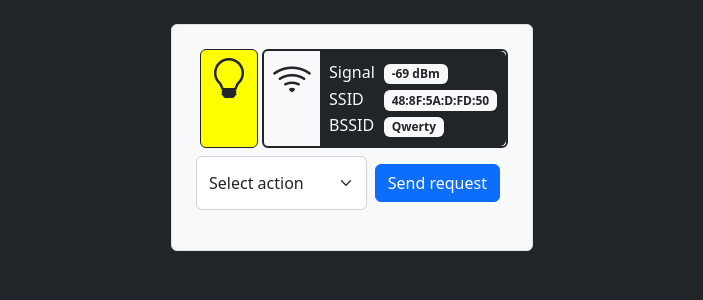
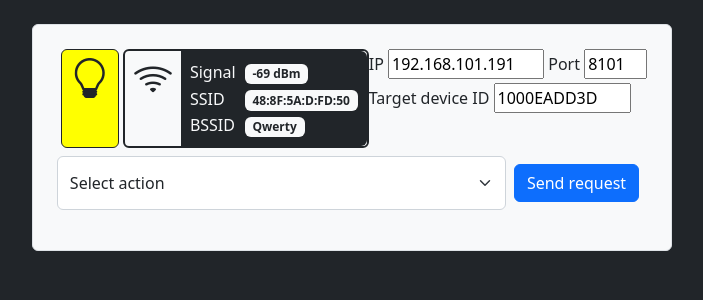
Before and after one commit to WilliamPeterDunn/sonoff, a PHP site: page / in a window 1280 px wide. Shown: the top 300 px of the page, without its empty margins (288-991 px from the left). Run offline with PHP 8.4, Linux system fonts and the light colour scheme.

Commit message:
Add favicon

```diff
--- a/index.php
+++ b/index.php
@@ -1,6 +1,7 @@
 <html>
   <head>
     <title>Sonoff controller</title>
+	<link rel="icon" href="/sonoff/favicon.ico" type="image/x-icon" />
 	<link rel="stylesheet" href="https://cdn.jsdelivr.net/npm/bootstrap@5.2.2/dist/css/bootstrap.min.css">
 	<link rel="stylesheet" href="https://cdn.jsdelivr.net/npm/bootstrap-icons@1.10.3/font/bootstrap-icons.css">
 	<script src="https://code.jquery.com/jquery-3.6.1.min.js"></script>
@@ -146,16 +147,24 @@ function callDeviceAPI($url, $json){
 				  <div class="d-none h1 bi bi-lightbulb border-dark border rounded p-2 mx-1" style='background-color:red;'></div>
 				  <div class="d-none h1 bi bi-lightbulb border-dark border rounded p-2 mx-1"></div>
 
-
 					<div class='d-flex border rounded border-dark border-2 mb-2'>
 						<div class="h1 bi bi-wifi rounded p-2"></div>
 						<div class='p-2 bg-dark text-light text-start m-0 rounded-end'>
 						<table class='text-light'>
-						<tr><td class='pe-2'>Signal</td><td><div class='badge bg-light text-dark mt-1'>-69 dBm</div></td></tr>
-						<tr><td class='pe-2'>SSID</td><td><div class='badge bg-light text-dark mt-1'>48:8F:5A:D:FD:50</div></td></tr>
-						<tr><td class='pe-2'>BSSID</td><td><div class='badge bg-light text-dark mt-1'>Qwerty</div></td></tr>
+							<tr><td class='pe-2'>Signal</td><td><div class='badge bg-light text-dark mt-1'>-69 dBm</div>		</td></tr>
+							<tr><td class='pe-2'>SSID</td><td><div class='badge bg-light text-dark mt-1'>48:8F:5A:D:FD:50</div>	</td></tr>
+							<tr><td class='pe-2'>BSSID</td><td><div class='badge bg-light text-dark mt-1'>Qwerty</div>			</td></tr>
 						</table>
 						</div>
+					</div>
+
+					<div class='configinput'>
+						<label for="IP_address">IP</label>
+						<input type='text' id='IP_address' name='IP_address' size='11' value = '192.168.101.191'>
+						<label for="IP_address">Port</label>
+						<input type='text' id='port' name='port' value = '8101' size='1'>			 <br>
+						<label for="IP_address">Target device ID</label>
+						<input class='my-1' type='text' id='target' name='target' value = '1000EADD3D' size='9'>
 					</div>
 
 					<div class="d-none h1 bi bi-wifi-off border-dark border border-2 rounded p-2 mx-1"></div>
@@ -205,7 +214,7 @@ function callDeviceAPI($url, $json){
 					echo 	"<div class='border border-dark bg-dark text-light m-1 p-1 rounded'>Startup status<br><div class='badge bg-light text-dark mt-1'>" . $startup . "</div></div>";
 					echo 	"<div class='border border-dark bg-dark text-light m-1 p-1 rounded'>Device ID<br><div class='badge bg-light text-dark mt-1'>" . $deviceid . "</div></div>";
 					echo 	"<div class='border border-dark bg-dark text-light m-1 p-1 rounded'>Inching mode<br><div class='badge bg-light text-dark mt-1'>" . $pulse . "</div></div>";
-					echo 	"<div class='border border-dark bg-dark text-light m-1 p-1 rounded'>Pulse width<br><div class='badge bg-light text-dark mt-1'>" . $pulseWidth . "</div></div>";
+					echo 	"<div class='border border-dark bg-dark text-light m-1 p-1 rounded'>Duration<br><div class='badge bg-light text-dark mt-1'>" . $pulseWidth . "</div></div>";
 
 					echo "</div>";
 					echo "<div class='d-flex p-1 m-1 border border-dark border-2 text-center rounded'>";
@@ -223,7 +232,7 @@ function callDeviceAPI($url, $json){
 				}
 			}
 			?>
-			<div class=my-2>
+			<div>
 				<div id='info' class='d-none bg-dark text-light border endpoint-details'>
 					<i>info has no parameters</i>
 				</div>
@@ -253,7 +262,7 @@ function callDeviceAPI($url, $json){
 					  <label class="form-check-label" for="chkstate">Inching enabled</label>
 					</div>
 					<div class='m-1'>
-						pulseWidth_value
+						Duration
 						<input id='pulseWidth_value'  name='pulseWidth_value' value='3000'>
 					</div>
 				</div>
```
Also changed, not shown: apple-touch-icon.png (added), favicon.ico (added). Lines whose indentation alone changed are shown as unchanged.
